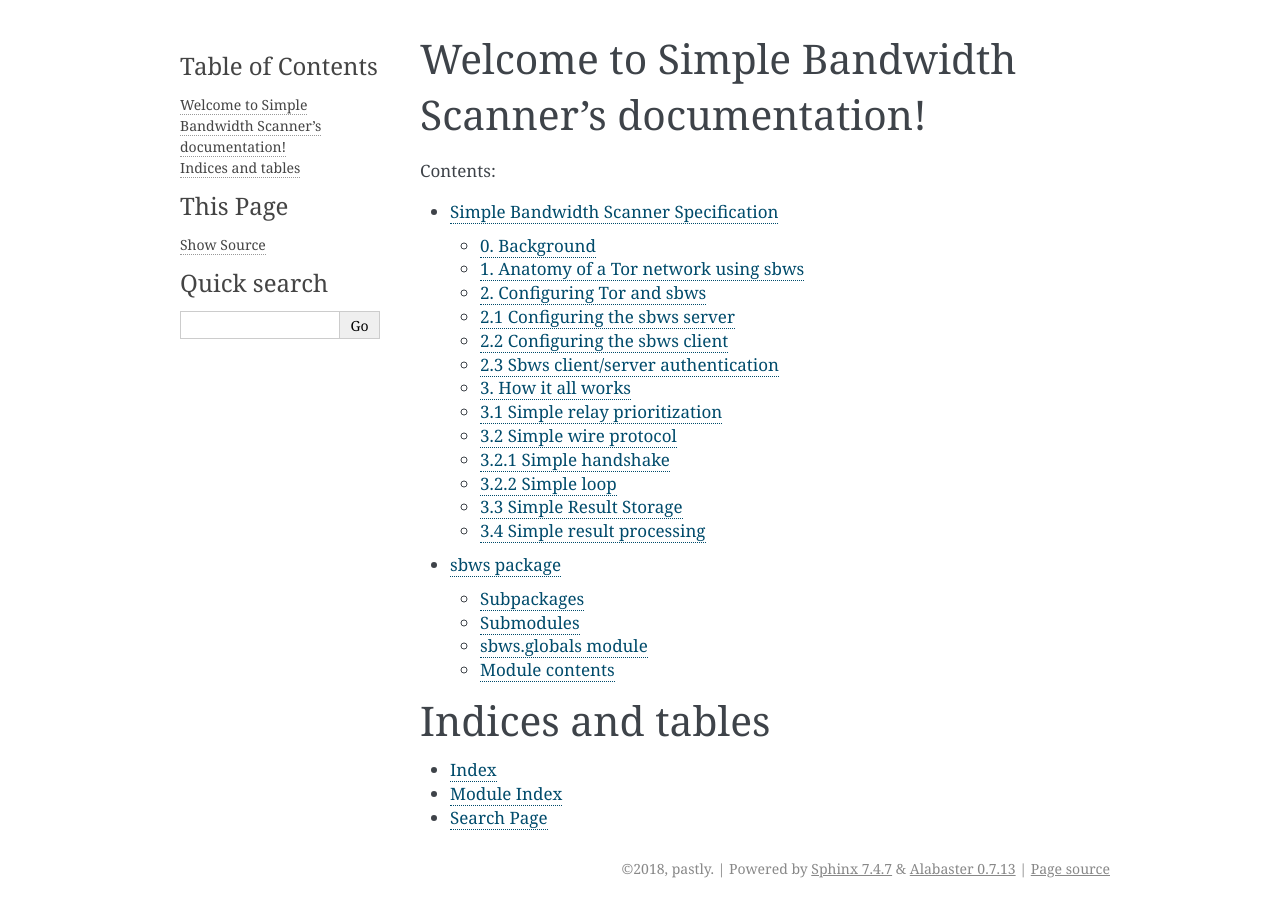
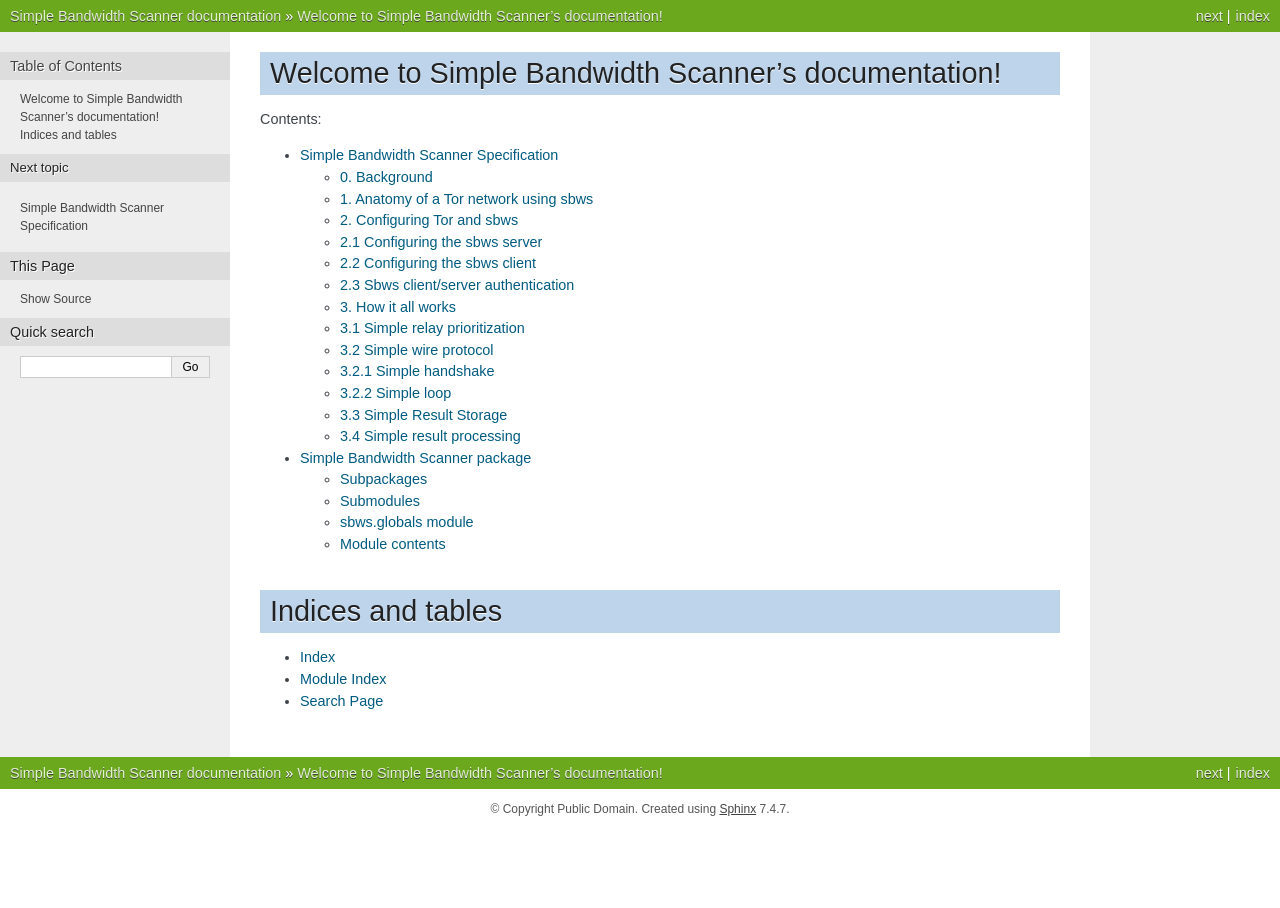
Before and after one commit to torproject/sbws, a Sphinx documentation site: the page built from docs/source/index.rst, in a window 1280 px wide. Built offline with Sphinx 7.4.7, drawn with Linux system fonts in a browser that asks for light colours.

Commit message:
Update sphix conf, spell out "sbws"

```diff
--- a/docs/source/conf.py
+++ b/docs/source/conf.py
@@ -19,9 +19,9 @@
 
 # -- Project information -----------------------------------------------------
 
-project = 'simple-bw-scanner'
-copyright = '2018, pastly'
-author = 'pastly'
+project = 'Simple Bandwidth Scanner'
+copyright = 'Public Domain'
+author = 'Matt Traudt'
 
 # The short X.Y version
 version = ''
@@ -79,7 +79,7 @@
 # The theme to use for HTML and HTML Help pages.  See the documentation for
 # a list of builtin themes.
 #
-html_theme = 'alabaster'
+html_theme = 'nature'
 
 # Theme options are theme-specific and customize the look and feel of a theme
 # further.  For a list of options available for each theme, see the
--- a/docs/source/sbws.rst
+++ b/docs/source/sbws.rst
@@ -1,5 +1,5 @@
-sbws package
-============
+Simple Bandwidth Scanner package
+================================
 
 Subpackages
 -----------
```
